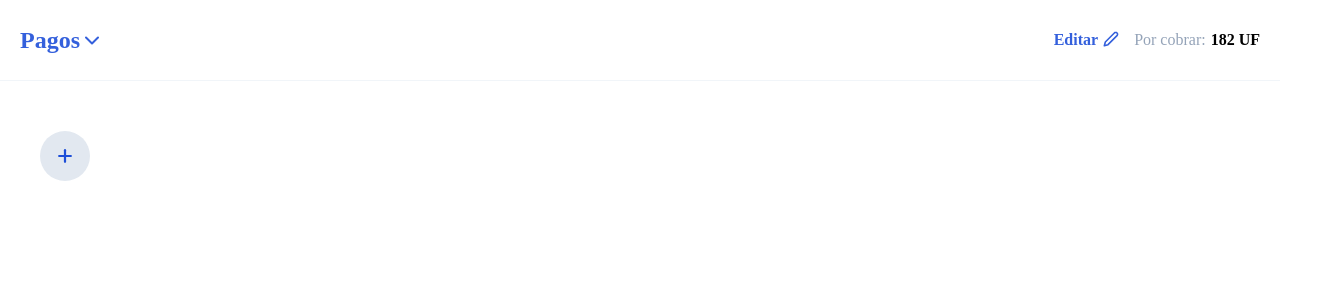
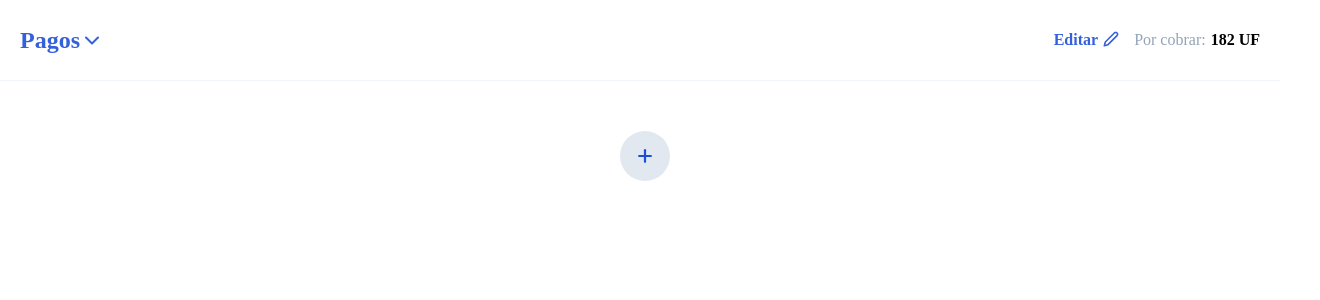
Before and after one commit to fjrp1412/prtal-payment-flow, a Vue app: page / in a window 1280 px wide. Shown: the top 300 px of the page, 1320 px wide, since content can reach past the window. Built offline with nearby package versions, Linux system fonts and the light colour scheme.

Commit message:
add line in nodes for every Due

```diff
--- a/src/components/Payments.vue
+++ b/src/components/Payments.vue
@@ -38,14 +38,16 @@
         </div>
       </div>
       <div class="payment-container__dues" :key="dues.length">
+        <div class="dues__node" v-for="due in duesInOrder" :key="due.id">
           <DueComponent
-          v-for="due in duesInOrder"
             :due="due"
-          :key="due.id"
             @updateDue="updateDues"
             @deleteDue="deleteDue"
             :editing="editing"
           ></DueComponent>
+          <hr :class="`line ${due.status === 'paid' ? 'green' : 'blue'}`" />
+        </div>
+
         <div class="payment-container__new-payment" @click="createDue">
           <div class="circle">
             <img src="../assets/add-plus.svg" alt="" />
@@ -143,6 +145,9 @@ export default {
 </script>
 
 <style scoped>
+.payment-container {
+  width: 100%;
+}
 .payment-container__head {
   display: flex;
   width: 100%;
@@ -215,24 +220,54 @@ export default {
 }
 
 .payment-container__dues {
-  width: 100%;
+  position: relative;
   display: grid;
-  align-items: center;
+  align-items: flex-start;
   grid-template-columns: repeat(auto-fit, minmax(200px, 1fr));
   grid-auto-columns: minmax(200px, 1fr);
   grid-auto-flow: column;
   justify-items: flex-start;
   height: 100%;
-  margin: 50px 0px 0px 40px;
+  width: 100%;
+  margin: 50px 0px 0px 0px;
   overflow-x: auto;
   white-space: nowrap;
   padding-bottom: 20px;
+  padding-left: 5px;
+}
+
+.payment-container__dues .dues__node {
+  width: 100%;
+  position: relative;
+}
+
+.payment-container__dues .line {
+  position: absolute;
+  min-width: 100%;
+  height: 2px;
+  z-index: -1;
+  top: 15%;
+  left: 50%;
+  border: none;
+}
+
+.payment-container__dues .green {
+  background-color: rgba(5, 150, 105, 1);
+}
+.payment-container__dues .blue {
+  background-color: rgba(29, 78, 216, 1);
 }
 
 .payment-container__new-payment {
-  align-self: flex-start;
-  width: 50px;
-  height: 50px;
+  position: relative;
+  display: flex;
+  justify-content: center;
+  width: 100%;
+  height: 100%;
+}
+
+.payment-container__new-payment .line-new-payment {
+  top: 15%;
 }
 
 .payment-container__new-payment .circle {
```
Lines whose indentation alone changed are shown as unchanged.
